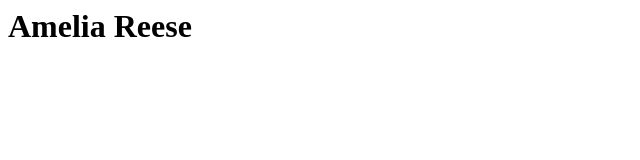
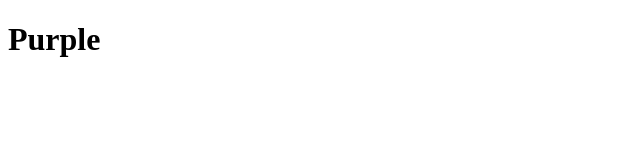
Before and after one commit to ameliar67/ameliar67.github.io, a plain HTML site: page index.html in a window 1280 px wide. Shown: the whole page, without its empty margins (0-640 px from the left). Drawn offline with Linux system fonts and the light colour scheme.

Commit message:
Text Response Test and Adding html declaration
Testing that text changes as written in code and adding necessary html declaration, head and body tag

```diff
--- a/index.html
+++ b/index.html
@@ -1 +1,9 @@
-<h1>Amelia Reese</h1>
+<!DOCTYPE html>
+<html>
+<head>
+<title>Amelia Reese</title>
+</head>
+
+<body>
+<h1>Purple</h1>
+</body>
```
